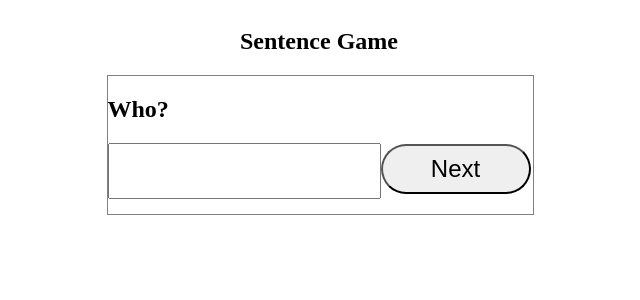
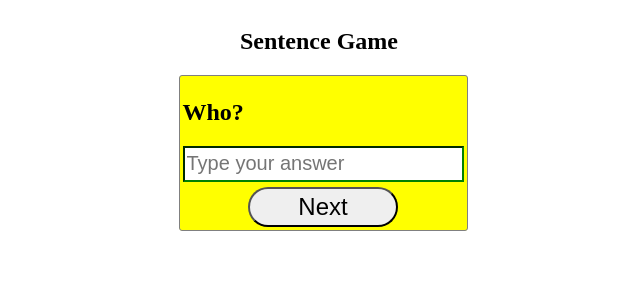
Before and after one commit to alailsonko/sentence-game, a React (Create React App) app: page / in a window 1280 px wide. Shown: the top 300 px of the page, without its empty margins (321-961 px from the left). Built offline with nearby package versions, Linux system fonts and the light colour scheme.

Commit message:
implements restart game

```diff
--- a/src/pages/Home/index.tsx
+++ b/src/pages/Home/index.tsx
@@ -8,13 +8,18 @@ import { connect, useDispatch, useSelector } from 'react-redux';
 import {
   withFormik, FormikProps, Form,
 } from 'formik';
-import { setAnswer, setNextQuestion } from '../../store/middlewares/game/game.actions';
+import {
+  setAnswer,
+  setNextQuestion,
+  restart,
+} from '../../store/middlewares/game/game.actions';
 import {
   Container,
   Title,
   Wrapper,
   Input,
   Button,
+  TitleResult,
 } from './styles';
 
 interface IQuestion {
@@ -42,7 +47,13 @@ const InnerForm = (props: OtherProps & FormikProps<FormValues>) => {
           {question.question}
         </Title>
         <Form>
-          <Input type="text" name="answer" />
+          <Input
+            touched={touched.answer}
+            errors={errors.answer}
+            type="text"
+            name="answer"
+            placeholder="Type your answer"
+          />
           {touched.answer && errors.answer && <p>Answer is required.</p>}
           <Button type="submit" disabled={isSubmitting}>
             Next
@@ -84,13 +95,25 @@ const Home: React.FC = () => {
   const dispatch = useDispatch();
   const currentQuestion = useSelector((state: RootState): IQuestion => state.game.currentQuestion);
   const result = useSelector((state: RootState): IQuestion => state.game.result);
-
+  console.log(currentQuestion);
   if (!currentQuestion) {
     return (
       <Container>
-        <Title>
-          {result}
-        </Title>
+        <Title>Sentence Game</Title>
+        <Wrapper>
+          <TitleResult>
+            {result}
+          </TitleResult>
+          <Button
+            type="button"
+            onClick={() => {
+              console.log(currentQuestion);
+              dispatch(restart());
+            }}
+          >
+            Restart
+          </Button>
+        </Wrapper>
       </Container>
     );
   }
--- a/src/pages/Home/styles.ts
+++ b/src/pages/Home/styles.ts
@@ -11,22 +11,39 @@ export const Container = styled.div`
 
 export const Title = styled.h2``;
 
+export const TitleResult = styled.h2`
+  align-self: center;
+`;
+
 export const Wrapper = styled.div`
-  /* background: red; */
+  background: yellow;
   border: 0.1px solid gray;
-  /* border-radius: 3px; */
+  border-radius: 3px;
   display: flex;
   flex-direction: column;
   width: 100%;
+  padding: 3px;
+  form {
+    display: flex;
+    flex-direction: column;
+    width: 100%;
+    p {
+      margin: 3px 0;
+      color: red;
+    }
+  }
 `;
 
 export const Input = styled(Field)`
-  height: 50px;
-  margin: 0 0 15px 0;
+  height: 30px;
+  margin: 0 0 5px 0;
   font-size: 20px;
+  border-color: ${(props) => (props.touched && props.errors ? 'red' : 'green')};
+  border-width: 2px;
+  outline: none;
   &:focus {
     outline: none;
-    border-color: red;
+    border-color: ${(props) => (props.touched && props.errors ? 'red' : 'green')};
     box-shadow: 0px 0px 2px red;
   }
 `;
@@ -34,13 +51,8 @@ export const Input = styled(Field)`
 export const Button = styled.button`
   border-radius: 50px;
   width: 150px;
-  height: 50px;
+  height: 40px;
   font-size: 24px;
   align-self: center;
   cursor: pointer;
-  @media (min-width: 768px) {
-      &:hover {
-          background-color: red;
-      }
-  }
 `;
--- a/src/store/middlewares/game/game.actions.ts
+++ b/src/store/middlewares/game/game.actions.ts
@@ -5,6 +5,7 @@ import {
   SET_ANSWER,
   SET_NEXT_QUESTION,
   SET_RESULT,
+  RESTART,
 } from './game.types';
 
 interface IQuestion {
@@ -42,3 +43,9 @@ export const setNextQuestion = (currentQuestion: IQuestion) => async (
     });
   }
 };
+
+export const restart = () => async (dispatch: Dispatch<ActionDispatchType>) => {
+  dispatch({
+    type: RESTART,
+  });
+};
--- a/src/store/middlewares/game/game.reducer.ts
+++ b/src/store/middlewares/game/game.reducer.ts
@@ -3,6 +3,7 @@ import {
   GET_QUESTION,
   SET_NEXT_QUESTION,
   SET_RESULT,
+  RESTART,
 } from './game.types';
 
 const gameData = [{
@@ -66,6 +67,13 @@ export default function game(
         ...state,
         result: `${state.questions[0].answer} ${state.questions[1].answer} ${state.questions[3].answer} ${state.questions[2].answer}.`,
       };
+    case RESTART:
+      return {
+        ...state,
+        questions: gameData,
+        result: '',
+        currentQuestion: state.questions[0],
+      };
     default:
       return state;
   }
--- a/src/store/middlewares/game/game.types.ts
+++ b/src/store/middlewares/game/game.types.ts
@@ -3,3 +3,4 @@ export const SET_ANSWER = '@GAME/SET_ANSWER';
 export const SET_NEXT_QUESTION = '@GAME/GET_NEXT_QUESTION';
 export const GET_QUESTION = '@GAME/GET_QUESTION';
 export const SET_RESULT = '@GAME/SET_RESULT';
+export const RESTART = '@GAME/RESTART';
```
